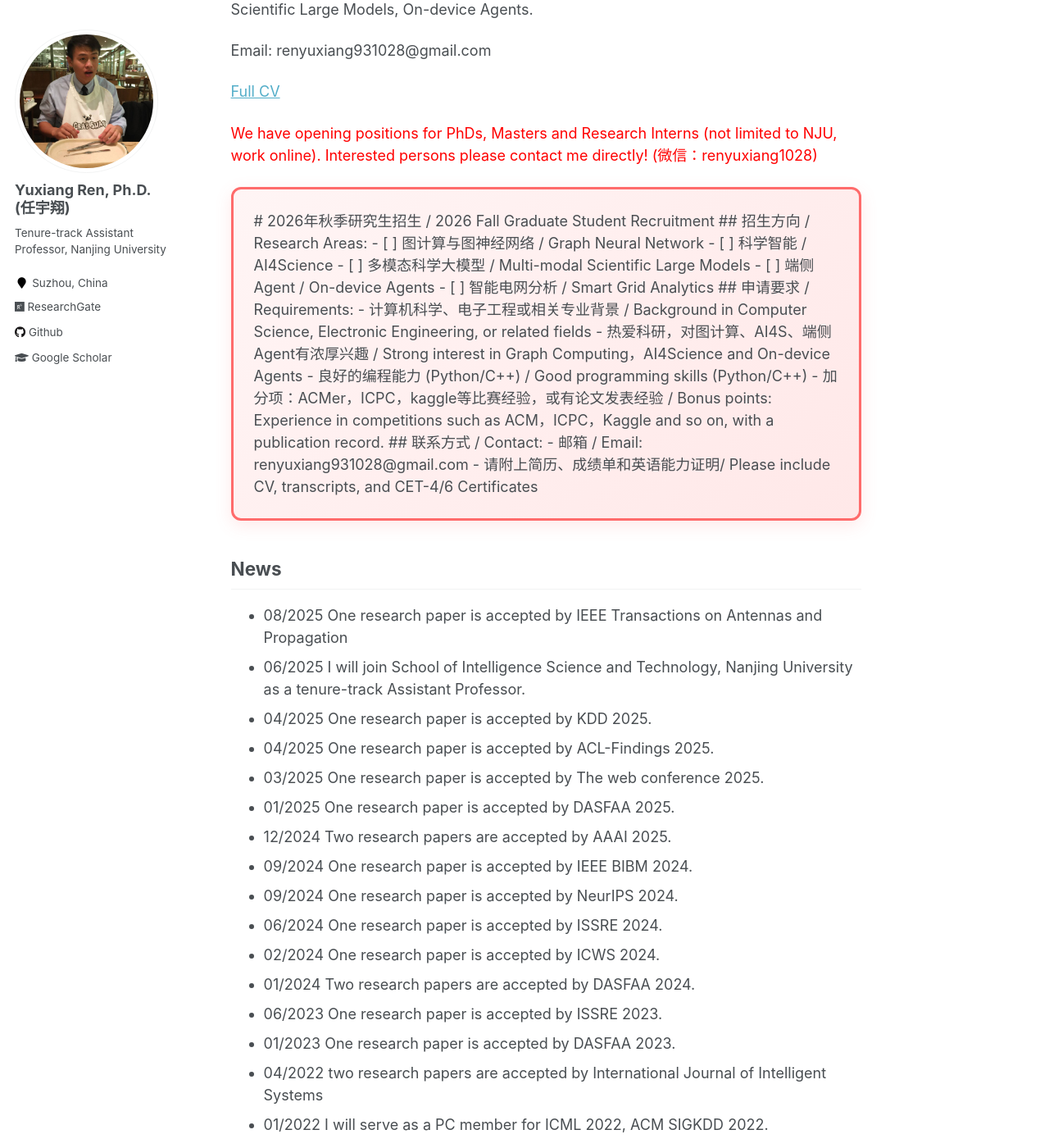
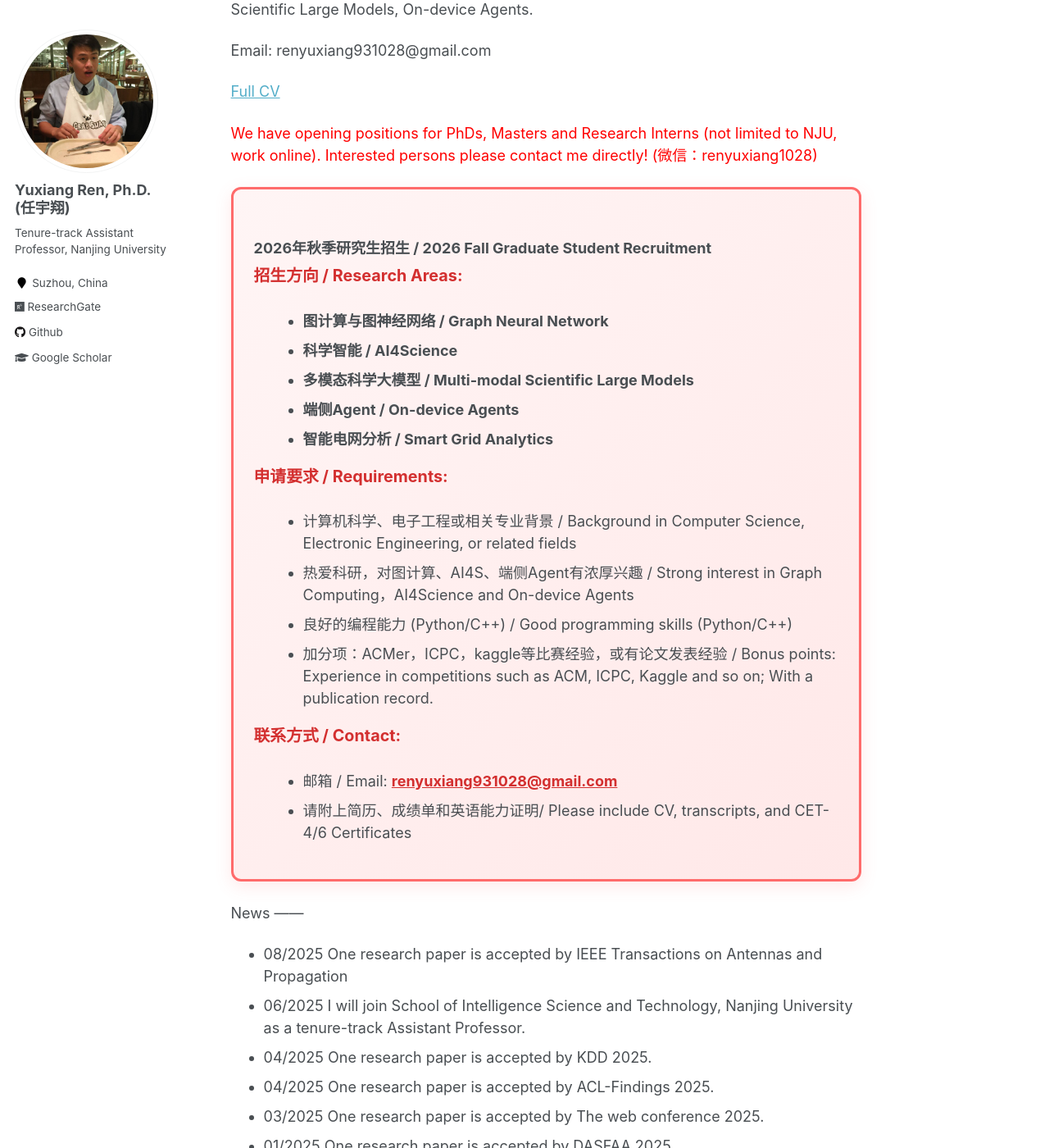
Before and after one commit to YuxiangRen/YuxiangRen.github.io, a Jekyll site: the page built from _pages/about.md, in a window 1280 px wide and 1400 px high, scrolled down 429 px. Shown: the whole window at 82% size. Built offline with Jekyll 4.4.1, drawn with Linux system fonts in a browser that asks for light colours; part of the change alters nothing that is shown.

Commit message:
2025-08-12

```diff
--- a/_pages/about.md
+++ b/_pages/about.md
@@ -25,32 +25,39 @@ My research interests primarily focus on AI4Science, Smart Grid Analytics, Multi
 
 <div class="recruitment-section">
 
-# 2026年秋季研究生招生 / 2026 Fall Graduate Student Recruitment
+<h3 class="recruitment-title">2026年秋季研究生招生 / 2026 Fall Graduate Student Recruitment</h3>
 
-## 招生方向 / Research Areas:
-- [ ] 图计算与图神经网络 / Graph Neural Network
-- [ ] 科学智能 / AI4Science
-- [ ] 多模态科学大模型 / Multi-modal Scientific Large Models
-- [ ] 端侧Agent / On-device Agents
-- [ ] 智能电网分析 / Smart Grid Analytics
+<p class="recruitment-subtitle">招生方向 / Research Areas:</p>
+<ul class="recruitment-list">
+<li><strong>图计算与图神经网络 / Graph Neural Network</strong></li>
+<li><strong>科学智能 / AI4Science</strong></li>
+<li><strong>多模态科学大模型 / Multi-modal Scientific Large Models</strong></li>
+<li><strong>端侧Agent / On-device Agents</strong></li>
+<li><strong>智能电网分析 / Smart Grid Analytics</strong></li>
+</ul>
 
-## 申请要求 / Requirements:
-- 计算机科学、电子工程或相关专业背景 / Background in Computer Science, Electronic Engineering, or related fields
-- 热爱科研，对图计算、AI4S、端侧Agent有浓厚兴趣 / Strong interest in Graph Computing，AI4Science and On-device Agents
-- 良好的编程能力 (Python/C++) / Good programming skills (Python/C++)
-- 加分项：ACMer，ICPC，kaggle等比赛经验，或有论文发表经验 / Bonus points: Experience in competitions such as ACM，ICPC，Kaggle and so on, with a publication record.
+<p class="recruitment-subtitle">申请要求 / Requirements:</p>
+<ul class="recruitment-list">
+<li>计算机科学、电子工程或相关专业背景 / Background in Computer Science, Electronic Engineering, or related fields</li>
+<li>热爱科研，对图计算、AI4S、端侧Agent有浓厚兴趣 / Strong interest in Graph Computing，AI4Science and On-device Agents</li>
+<li>良好的编程能力 (Python/C++) / Good programming skills (Python/C++)</li>
+<li>加分项：ACMer，ICPC，kaggle等比赛经验，或有论文发表经验 / Bonus points: Experience in competitions such as ACM, ICPC, Kaggle and so on; With a publication record.</li>
+</ul>
 
-## 联系方式 / Contact:
-- 邮箱 / Email: renyuxiang931028@gmail.com
-- 请附上简历、成绩单和英语能力证明/ Please include CV, transcripts, and CET-4/6 Certificates
+<p class="recruitment-subtitle">联系方式 / Contact:</p>
+<ul class="recruitment-list">
+<li>邮箱 / Email: <a href="mailto:renyuxiang931028@gmail.com" class="recruitment-email">renyuxiang931028@gmail.com</a></li>
+<li>请附上简历、成绩单和英语能力证明/ Please include CV, transcripts, and CET-4/6 Certificates</li>
+</ul>
 
-<!-- ## 南大智科学生特别说明 / Special Notice for NJU Students:
-- 欢迎大二大学生进组实习 / Welcome sophomore and junior students for internships
-- 南大智科学生可到南雅楼西536办公室面聊 / NJU students can drop by Room 536 at Nanyong Building for face-to-face discussion
-- 实习期间可参与实际科研项目 / Interns can participate in actual research projects -->
+<!-- <p class="recruitment-subtitle"><strong>南大智科学生特别说明 / Special Notice for NJU Students:</strong></p>
+<ul class="recruitment-list">
+<li>欢迎大二大三学生进组实习 / Welcome sophomore and junior students for internships</li>
+<li class="office-highlight">南大智科学生可到南雍楼西536办公室面聊 / NJU students can drop by Room 536 at Nanyong Building for face-to-face discussion</li>
+<li>实习期间可参与实际科研项目 / Interns can participate in actual research projects</li>
+</ul> -->
 
 </div>
-
 News
 ------
 * 08/2025 One research paper is accepted by IEEE Transactions on Antennas and Propagation
--- a/assets/css/academicons.css
+++ b/assets/css/academicons.css
@@ -336,3 +336,24 @@
     position: relative;
     overflow: hidden;
 }
+
+
+.recruitment-list {
+    margin-left: 20px;
+}
+
+.recruitment-subtitle {
+    color: #d32f2f !important;
+    font-weight: bold !important;
+    font-size: 1.1em !important;
+    margin-top: 15px;
+    margin-bottom: 8px;
+}
+
+
+.recruitment-email {
+    color: #d32f2f !important;
+    font-weight: bold !important;
+    text-decoration: underline;
+    transition: all 0.3s ease;
+}
```
